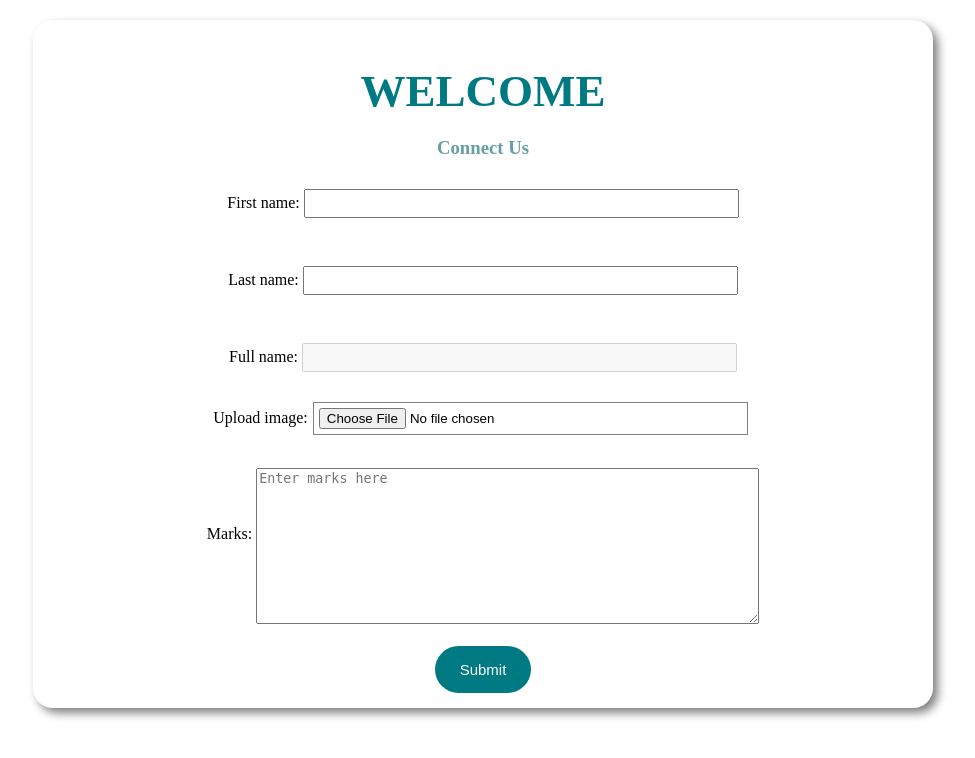
After one commit to Eshakundu01/PHP_Basic, a PHP site: page /task3.php in a window 1280 px wide. The commit adds this page. Shown: the top 758 px of the page, without its empty margins (157-1132 px from the left). Run offline with PHP 8.4, Linux system fonts and the light colour scheme.

Commit message:
FT2023-55: Add textarea and made table

```diff
--- a/php1/css/style1.css
+++ b/php1/css/style1.css
@@ -65,3 +65,19 @@ body {
   margin: 15px 5px;
   padding: 5px;
 }
+
+.label {
+  position: relative;
+  top: -85px;
+}
+
+.scores,.scores th,.scores td {
+  border: 2px solid black;
+  border-collapse: collapse;
+  margin: 10px auto;
+  padding: 10px 50px;
+}
+
+.scores th {
+  background-color: rgb(53, 250, 184);
+}
--- a/php1/index.php
+++ b/php1/index.php
@@ -11,6 +11,7 @@
     <li><a href="task1.php">Task1:viewing on same page</a></li>
     <li><a href="task1_session.php">Task1:viewing using session</a></li>
     <li><a href="task2.php">Task2:Uploading and viewing image</a></li>
+    <li><a href="task3.php">Task3:Making marksheet</a></li>
   </ul>
 </body>
 </html>
--- /dev/null
+++ b/php1/task3.php
@@ -0,0 +1,130 @@
+<?php
+session_start();
+?>
+
+<!DOCTYPE html>
+<html lang="en">
+
+<head>
+  <meta charset="UTF-8">
+  <meta http-equiv="X-UA-Compatible" content="IE=edge">
+  <meta name="viewport" content="width=device-width, initial-scale=1.0">
+  <title>PHP_1</title>
+  <link rel="stylesheet" href="css/style1.css">
+</head>
+<body>
+
+  <?php
+  $first_name = "";
+  $last_name = "";
+  $errors = array('fname_error' => '', 'lname_error' => '','img_error' => '','grade_error' => '');
+
+  if (isset($_POST["submit"])) {
+
+    //Validates first and last name
+    if (empty($_POST["fname"])) {
+      $errors['fname_error'] = "Please enter your first name";
+    } elseif (!preg_match("/^[a-zA-Z]*$/",$_POST["fname"])) {
+      $errors['fname_error'] = "Only alphabets are allowed";
+    } elseif (strlen($_POST["fname"]) >= 35) {
+      $errors['fname_error'] = "First name can contain maximum 35 letters";
+    } else {
+      $first_name = actual_data($_POST["fname"]);
+    }
+
+    if (empty($_POST["lname"])) {
+      $errors['lname_error'] = "Please enter your last name";
+    } elseif (!preg_match("/^[a-zA-Z]*$/",$_POST["lname"])) {
+      $errors['lname_error'] = "Only alphabets are allowed";
+    } elseif (strlen($_POST["lname"]) >= 35) {
+      $errors['lname_error'] = "Last name can contain maximum 35 letters";
+    } else {
+      $last_name = actual_data($_POST["lname"]);
+    }
+
+    $full_name = $first_name . " " . $last_name;
+
+    //Initialized variables for image
+    $file_name = $_FILES["image"]["name"];
+    $file_size = $_FILES["image"]["size"];
+    $file_tmp_loc = $_FILES["image"]["tmp_name"];
+    $file_store = "uploads/".basename($file_name);
+    $imageType = strtolower(pathinfo($file_store,PATHINFO_EXTENSION));
+
+    //Validation of image file
+    if ($file_size > 500000) {
+      $errors['img_error'] = "File is too large, the size should be less than 500KB";
+    } elseif ($imageType != "jpg" && $imageType != "png" && $imageType != "jpeg") {
+      $errors['img_error'] = 'Only JPG, JPEG, PNG files are allowed';
+    } else {
+      move_uploaded_file($file_tmp_loc,$file_store);
+    }
+
+    //Initialize variables for marks
+    $marks = actual_data($_POST["score"]);
+    $input = str_replace("\n"," ",$marks);
+    if (!preg_match_all("/[A-Z][a-z]+\|[0-9]+$/",$input)) {
+      $errors['grade_error'] = "Only subject|score format is allowed in individual line with capital letter in first";
+    } else {
+      $lines = explode("\n",$marks);
+      for ($i=0; $i<count($lines); $i++) {
+        $string = $lines[$i];
+        $grade[] = explode("|",$string);
+      }
+    }
+
+    if (array_filter($errors)) {
+      //echo "errors present";
+    } else{
+      $_SESSION['file'] = $file_store;
+      $_SESSION['fullname'] = $full_name;
+      $_SESSION['grade'] = $grade;
+      header ("Location:result.php");
+    }
+  }
+
+  //Actual data is retrived after removing special characters,spaces,slashes
+  function actual_data ($data) {
+    $data = trim($data);
+    $data = stripslashes($data);
+    $data = htmlspecialchars($data);
+    return($data);
+  }
+  ?>
+
+  <div class=container>
+    <div class="form1">
+      <h1 class="head">WELCOME</h1>
+      <h3 class="head2">Connect Us</h3>
+      <form method="post" action="task3.php" enctype="multipart/form-data">
+        <label for="fname">First name:</label>
+        <input type="text" id="fname" name="fname" class="input"><br>
+        <span class="error"><?php echo $errors['fname_error'];?></span><br>
+        <label for="lname">Last name:</label>
+        <input type="text" id="lname" name="lname" class="input"><br>
+        <span class="error"><?php echo $errors['lname_error'];?></span><br>
+        <label for="fullname">Full name:</label>
+        <input type="text" id="fullname" name="fullname" class="input" disabled><br>
+        Upload image:<input type="file" name="image" id="image" class="upload"><br>
+        <span class="error"><?php echo $errors['img_error'];?></span><br>
+        <label for="score" class="label">Marks:</label>
+        <textarea name="score" id="score" cols="60" rows="10" placeholder="Enter marks here"></textarea><br>
+        <span class="error"><?php echo $errors['grade_error'];?></span><br>
+        <button type="submit" name="submit" class="btn">Submit</button>
+      </form>
+    </div>
+  </div>
+
+  <script type=text/javascript>
+    document.getElementById('fname').addEventListener("keyup", myFunction);
+    document.getElementById('lname').addEventListener("keyup", myFunction);
+
+    var first = document.getElementById('fname');
+    var last = document.getElementById('lname');
+
+    function myFunction() {
+      document.getElementById('fullname').value = first.value + " " + last.value;
+    }
+  </script>
+</body>
+</html>
```
Also changed, not shown: php1/result.php (+20 -0 lines).
